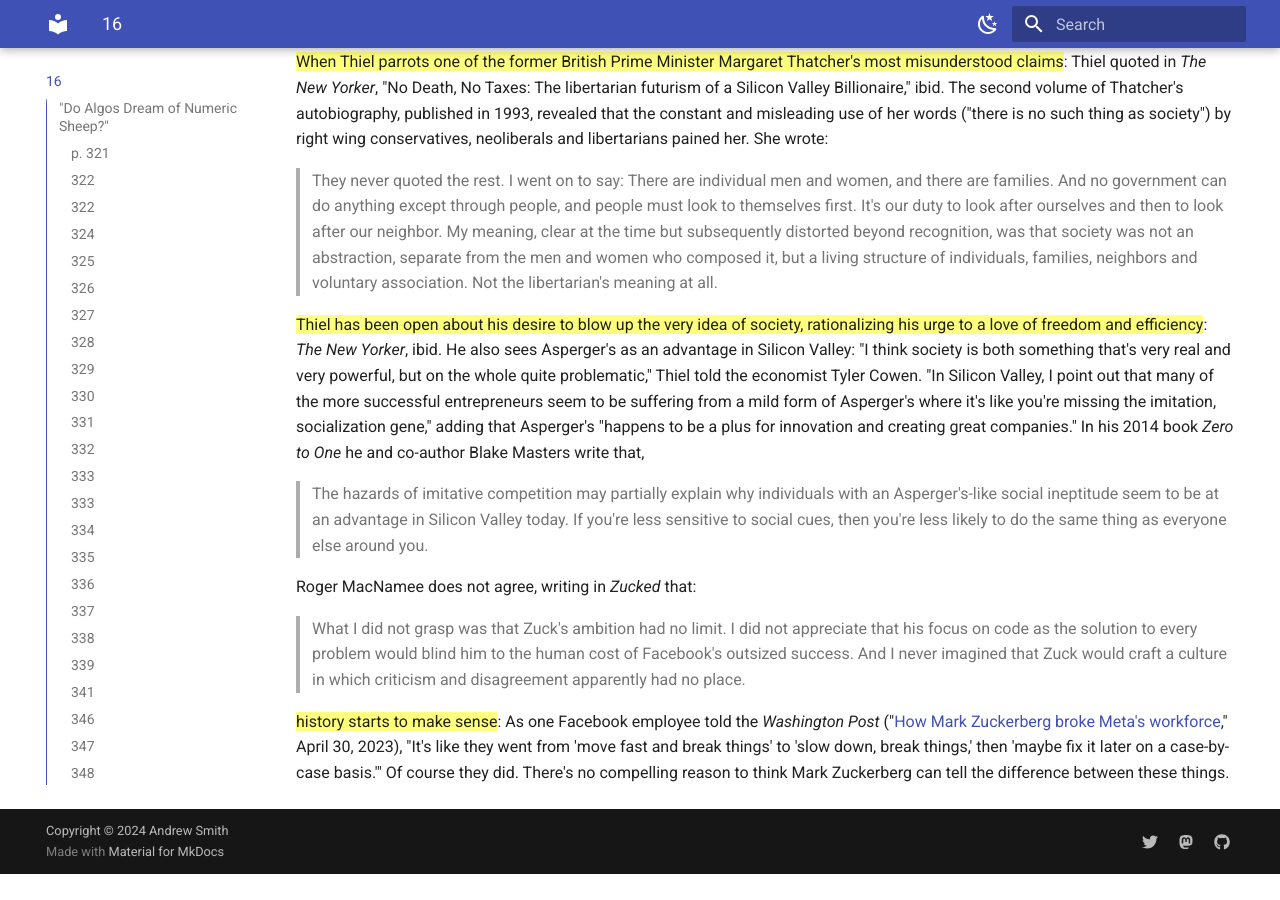
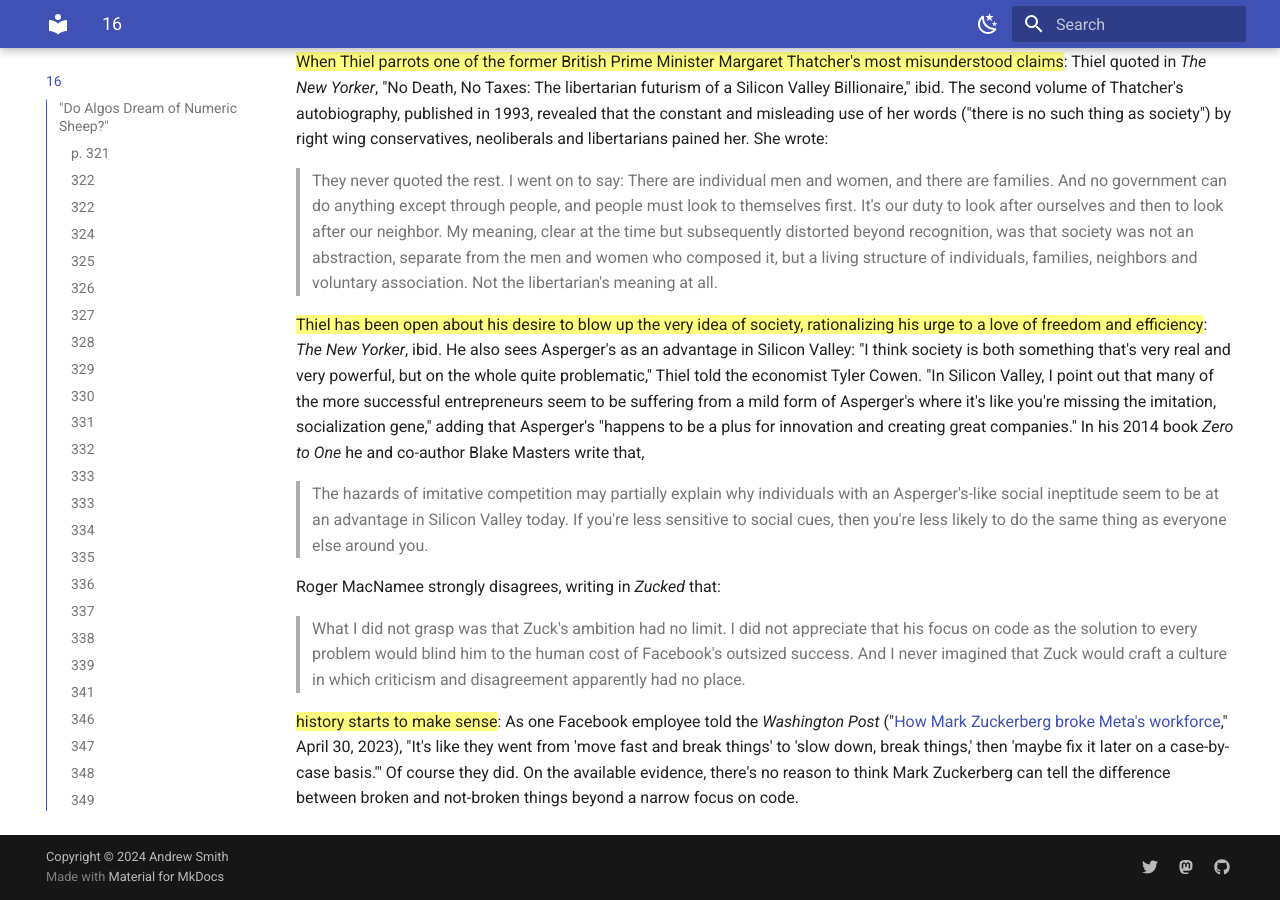
Before and after one commit to zappascout/devil_notes-sources, an MkDocs documentation site: the page built from docs/notes_16_devil.md, in a window 1280 px wide and 900 px high, scrolled down 15958 px. Built offline with MkDocs 1.6.1 and Material for MkDocs 9.7.7, drawn with Linux system fonts in a browser that asks for light colours; before the commit the page ends 16832 px from its top, so only the background shows below that.

Commit message:
final tidies

```diff
--- a/docs/notes_16_devil.md
+++ b/docs/notes_16_devil.md
@@ -1019,15 +1019,10 @@
 >The hazards of imitative competition may partially explain why individuals with an Asperger's-like social ineptitude seem to be at an advantage in Silicon Valley today. If you're less sensitive to social cues, then you're
 less likely to do the same thing as everyone else around you.
 
-Roger MacNamee does not agree, writing in *Zucked* that:
+Roger MacNamee strongly disagrees, writing in *Zucked* that:
 >What I did not grasp was that Zuck's ambition had no limit. I did not appreciate that his focus on code as the solution to every problem would blind him to the human cost of Facebook's outsized success. And I never imagined that Zuck would craft a culture in which criticism and disagreement
 apparently had no place.
 
 ==history starts to make sense==:
-As one Facebook employee told
-the *Washington Post* ("[How Mark Zuckerberg broke Meta's workforce][washpo],"
-April 30, 2023), "It's like they went from 'move fast and break things'
-to 'slow down, break things,' then 'maybe fix it later on a case-by-case
-basis.'" Of course they did. There's no compelling reason to think Mark
-Zuckerberg can tell the difference between these things.
+As one Facebook employee told the *Washington Post* ("[How Mark Zuckerberg broke Meta's workforce][washpo]," April 30, 2023), "It's like they went from 'move fast and break things' to 'slow down, break things,' then 'maybe fix it later on a case-by-case basis.'" Of course they did. On the available evidence, there's no reason to think Mark Zuckerberg can tell the difference between broken and not-broken things beyond a narrow focus on code.
 [washpo]:https://www.washingtonpost.com/technology/2023/04/30/mark-zuckerberg-meta-layoffs/>
```
